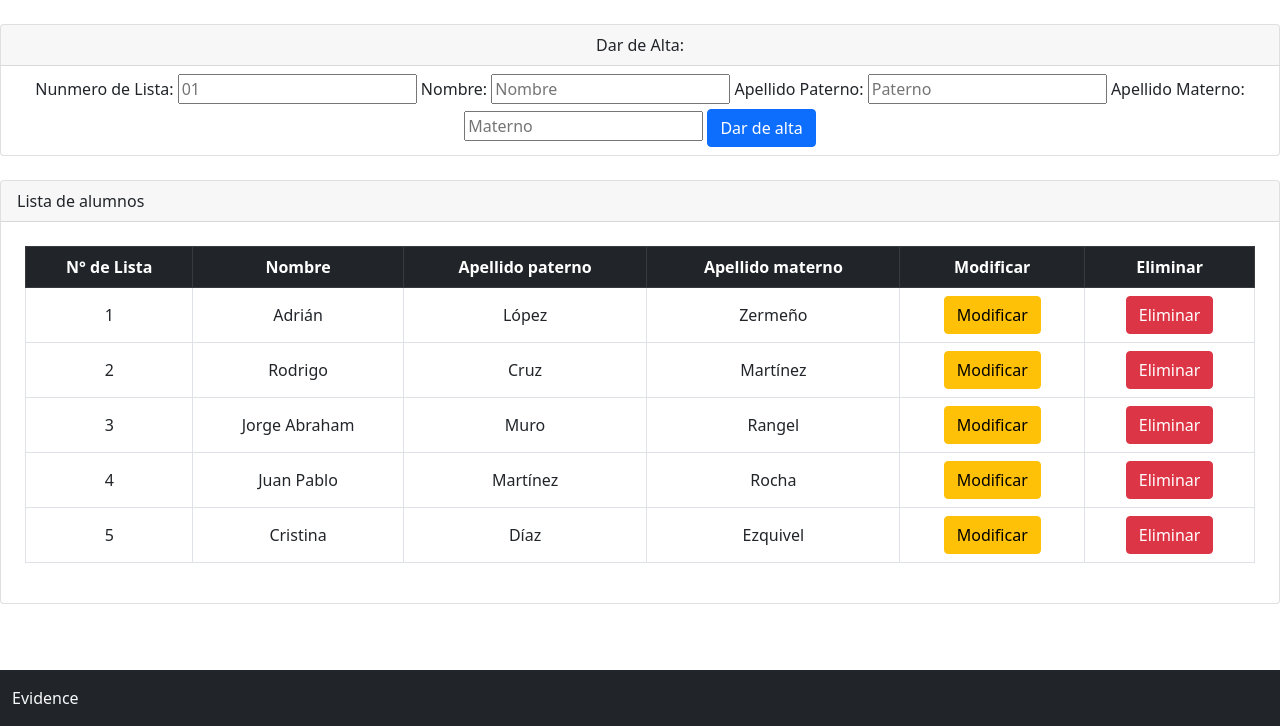
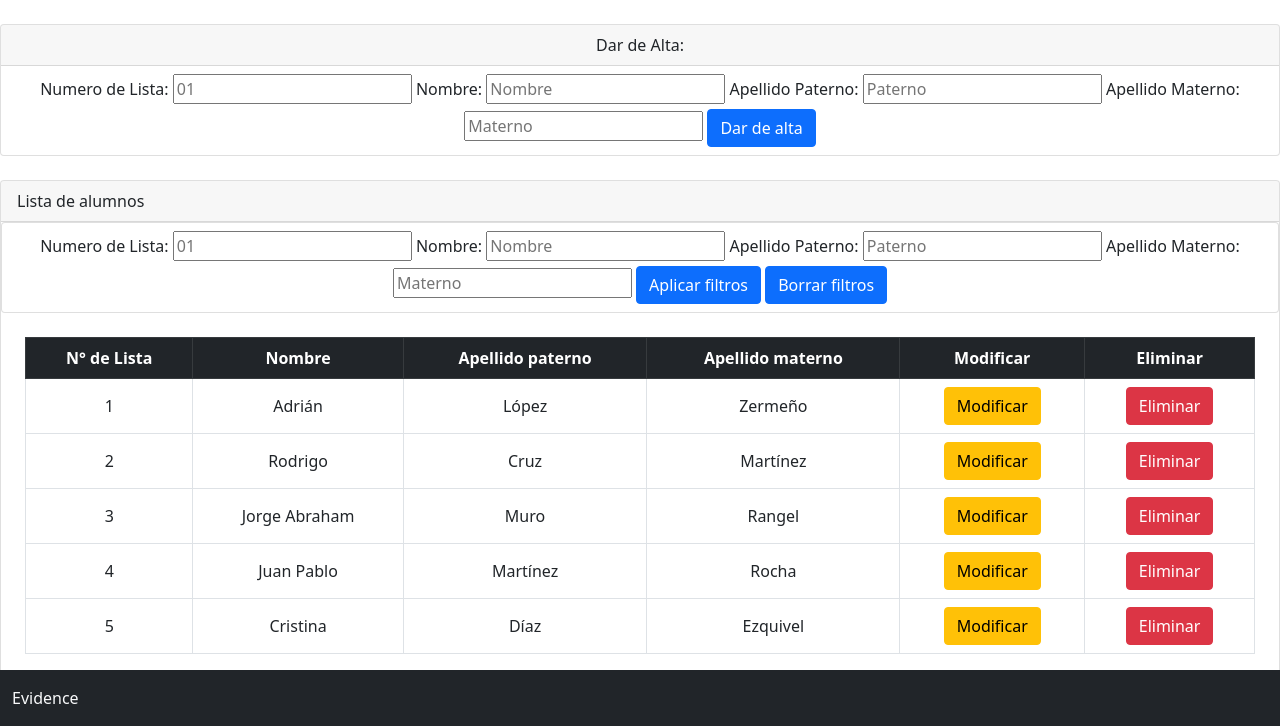
Before and after one commit to kikooooo22/Proyecto-rosy-4to-sem, a PHP site: page /alumnos.php in a window 1280 px wide. Shown: the part 74-800 px from the top of the page. Run offline with PHP 8.4, Linux system fonts and the light colour scheme; data comes from the database, SQL or seed files in the repository.

Commit message:
Add files via upload

```diff
--- a/alumnos.php
+++ b/alumnos.php
@@ -2,8 +2,73 @@
 include 'header.php';
 include 'footer.php';
 require("conexion.php");
-$query = "SELECT No_lista, Nombre, Apellido_pat, Apellido_mat FROM alumno";
-$resultado= mysqli_query($mysqli,$query) or die(mysqli_error($mysqli));
+
+if($_GET){
+
+    $query = "SELECT * FROM alumno";
+    $filtros = false;
+    $extra = "";
+
+    $No_lista = $_GET["filtroNo_lista"];
+    $No_lista = intval($No_lista);
+    $Nombre = $_GET["filtroNombre"];
+    $Apellido_pat = $_GET["filtroApellido_pat"];
+    $Apellido_mat = $_GET["filtroApellido_mat"];
+
+
+
+    if($No_lista != NULL or $No_lista != 0){
+        $filtros = true;
+        $extra = " No_lista = $No_lista";
+    }else{
+        $No_lista = null;
+    }
+
+    if($Nombre != ""){
+        $filtros = true;
+        if($extra == ""){
+            $extra = " Nombre like '$Nombre%'";
+        }else{
+            $extra = $extra." AND Nombre like '$Nombre%'";
+        }
+    }
+
+    if($Apellido_pat != ""){
+        $filtros = true;
+        if($extra == ""){
+            $extra = " Apellido_pat like '$Apellido_pat%'";
+        }else{
+            $extra = $extra." AND Apellido_pat like '$Apellido_pat%'";
+        }
+    }
+
+    if($Apellido_mat != ""){
+        $filtros = true;
+        if($extra == ""){
+            $extra = " Apellido_mat like '$Apellido_mat%'";
+        }else{
+            $extra = $extra." AND Apellido_mat like '$Apellido_mat%'";
+        }
+    }
+
+    if($filtros){
+        $query = $query." WHERE".$extra;
+        $filtros = false;
+        $resultado= mysqli_query($mysqli,$query) or die(mysqli_error($mysqli));
+    }else{
+        $query = "SELECT * FROM alumno";
+        $resultado= mysqli_query($mysqli,$query) or die(mysqli_error($mysqli));
+    }
+
+}else{
+    $No_lista = null;
+    $Nombre = "";
+    $Apellido_pat = "";
+    $Apellido_mat = "";
+    $query = "SELECT * FROM alumno";
+    $resultado= mysqli_query($mysqli,$query) or die(mysqli_error($mysqli));
+
+}
 
 ?>
 
@@ -15,7 +80,7 @@ $resultado= mysqli_query($mysqli,$query) or die(mysqli_error($mysqli));
             <div align="center" class="card">
                 <div class="card-header">Dar de Alta:</div>
                 <form method="get" action="alumnos_altas.php" class="form p-2">
-                    <label for="No_lista" class="form-label">Nunmero de Lista:</label>
+                    <label for="No_lista" class="form-label">Numero de Lista:</label>
                     <input type="text" name="No_lista" class="texto" placeholder="01">
                     <label for="Nombre" class="form-label">Nombre:</label>
                     <input type="text" name="Nombre" class="texto" placeholder="Nombre">
@@ -24,16 +89,35 @@ $resultado= mysqli_query($mysqli,$query) or die(mysqli_error($mysqli));
                     <label for="Apellido_mat" class="form-label">Apellido Materno:</label>
                     <input type="text" name="Apellido_mat" class="texto" placeholder="Materno">
                     <input type="submit" value="Dar de alta" class="btn btn-primary">
-
                 </form>
             </div>
         </div>
+
         <br>
         <div class="card">
             <div class="card-header">
                 Lista de alumnos
             </div>
+
+            <div align="center" class="card">
+                <form method="get" action="alumnos.php" class="form p-2">
+                    <label for="No_lista" class="form-label">Numero de Lista:</label>
+                    <input type="text" name="filtroNo_lista" class="texto" placeholder="01" value="<?php echo $No_lista; ?>">
+                    <label for="Nombre" class="form-label">Nombre:</label>
+                    <input type="text" name="filtroNombre" class="texto" placeholder="Nombre" value="<?php echo $Nombre; ?>">
+                    <label for="Apellido_pat" class="form-label">Apellido Paterno:</label>
+                    <input type="text" name="filtroApellido_pat" class="texto" placeholder="Paterno" value="<?php echo $Apellido_pat; ?>">
+                    <label for="Apellido_mat" class="form-label">Apellido Materno:</label>
+                    <input type="text" name="filtroApellido_mat" class="texto" placeholder="Materno" value="<?php echo $Apellido_mat; ?>">
+                    <input type="submit" value="Aplicar filtros" class="btn btn-primary">
+                    <a href="alumnos.php">
+                        <input type="button" value="Borrar filtros" class="btn btn-primary">
+                    </a>
+                </form>
+            </div>
+
             <div class="p-4">
+
                 <table class="table align-middle table-bordered">
                     <thead>
                     <tr class="table-dark">
```
